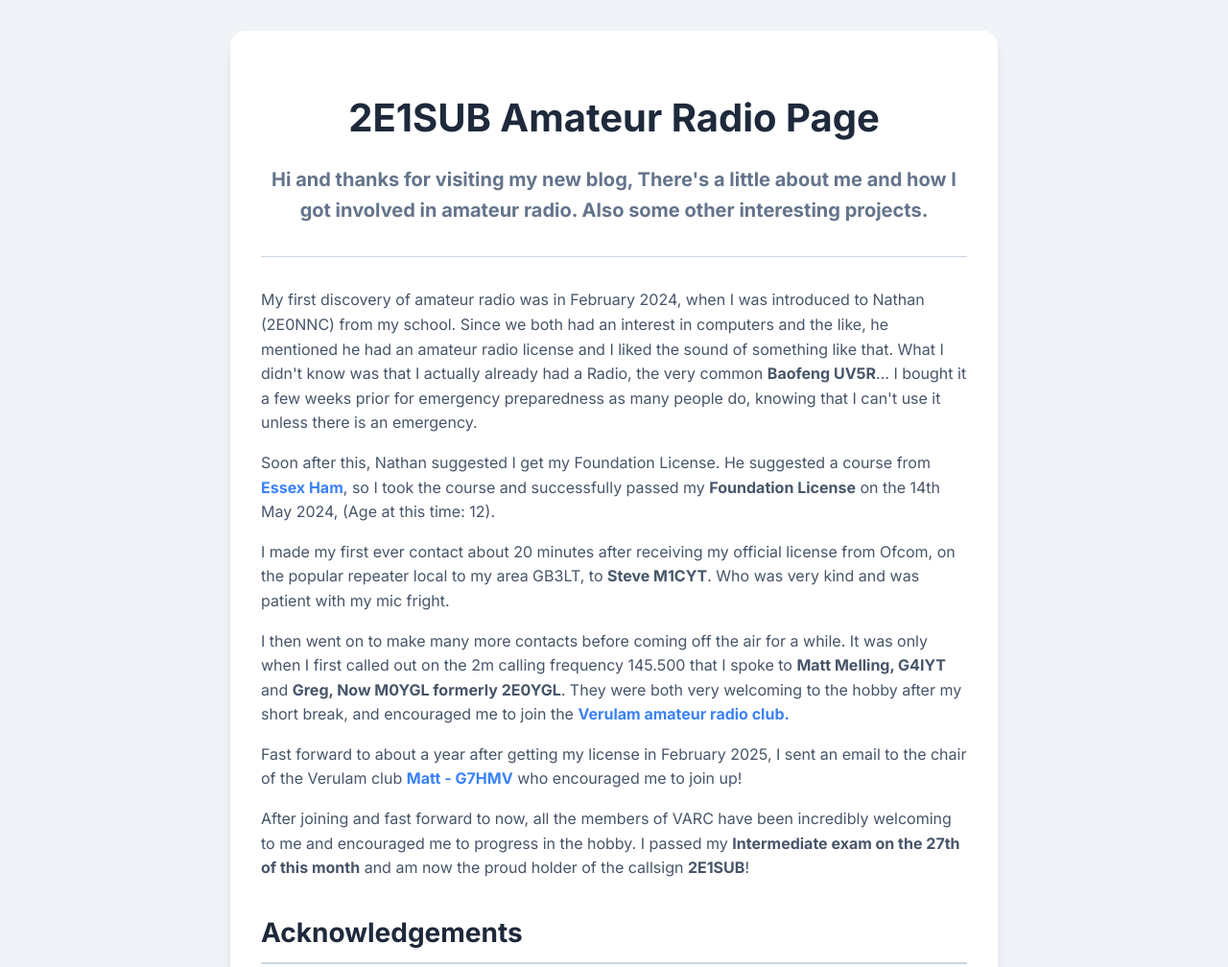
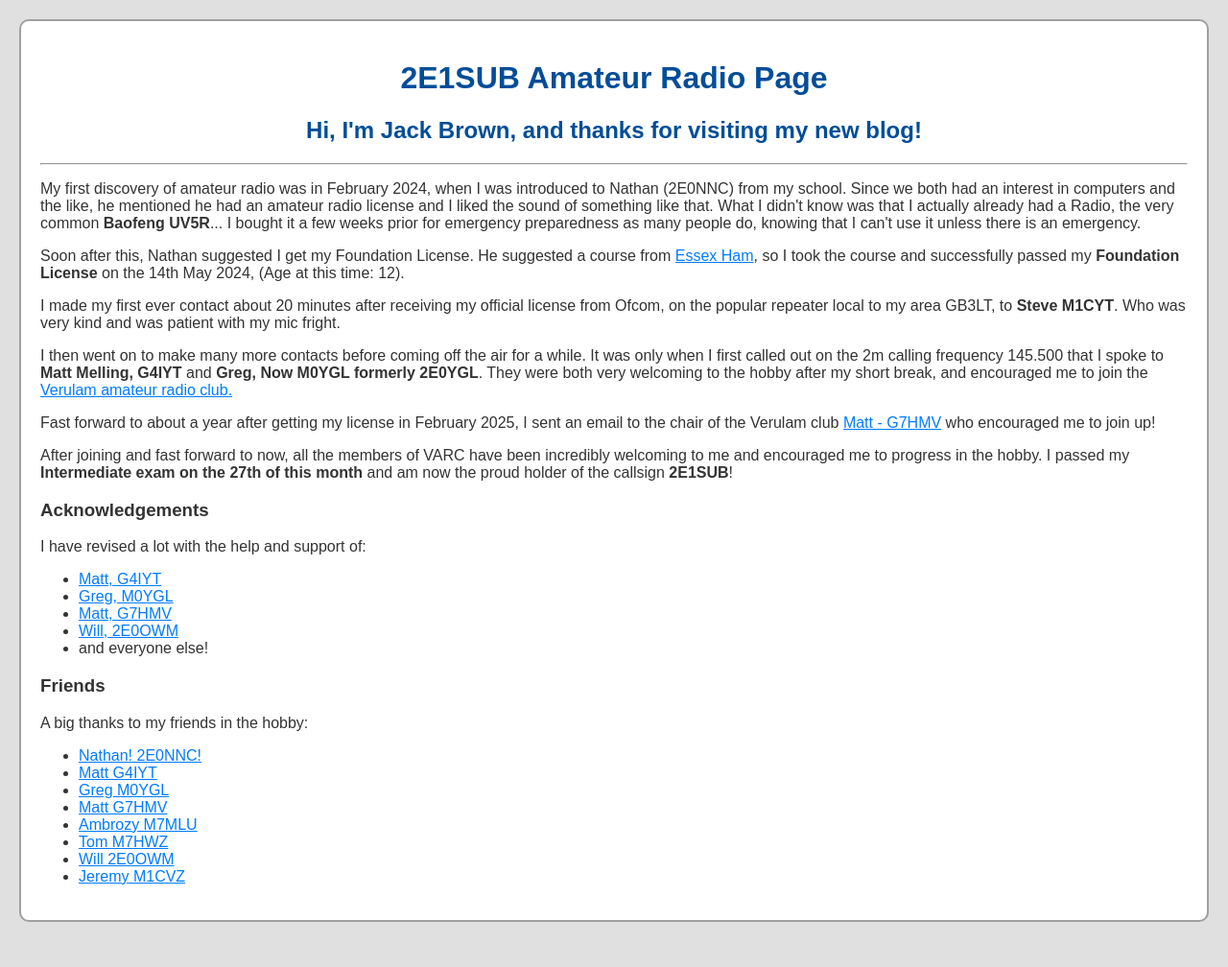
Before and after one commit to null65/2e1sub, a plain HTML site: page index.html in a window 1280 px wide. Shown: the top 1008 px of the page at 96% size. After the commit the page ends 981 px from the top, so only its background shows below. Drawn offline with Linux system fonts and the light colour scheme.

Commit message:
Update index.html

```diff
--- a/index.html
+++ b/index.html
@@ -3,91 +3,36 @@
 <head>
     <meta charset="UTF-8">
     <meta name="viewport" content="width=device-width, initial-scale=1.0">
-    <title>2E1SUB - Amateur Radio</title>
+    <title>2E1SUB - Jack Brown</title>
     <style>
-        @import url('https://fonts.googleapis.com/css2?family=Inter:wght@400;700&display=swap');
 body {
-            font-family: 'Inter', sans-serif;
-            background-color: #f0f4f8;
-            color: #334155;
-            line-height: 1.6;
-            margin: 0;
-            padding: 2rem;
-            display: flex;
-            flex-direction: column;
-            align-items: center;
+ font-family: sans-serif;
+background-color: #e0e0e0;
+color: #333333;
+margin: 20px;
 }
-        .container {
-            max-width: 800px;
-            width: 100%;
+.main-content {
 background-color: #ffffff;
-            border-radius: 1rem;
-            box-shadow: 0 10px 15px -3px rgba(0, 0, 0, 0.1), 0 4px 6px -2px rgba(0, 0, 0, 0.05);
-            padding: 2rem;
-            box-sizing: border-box;
+border: 2px solid #a0a0a0;
+padding: 20px;
+border-radius: 10px;
 }
-        .title {
-            text-align: center;
-            font-size: 2.5rem;
-            font-weight: 700;
-            color: #1e293b;
-            margin-bottom: 1rem;
-        }
-        .subtitle {
-            text-align: center;
-            font-size: 1.25rem;
-            color: #64748b;
-            margin-bottom: 2rem;
-        }
-        .section-title {
-            font-size: 1.75rem;
-            font-weight: 700;
-            color: #1e293b;
-            border-bottom: 2px solid #cbd5e1;
-            padding-bottom: 0.5rem;
-            margin-top: 2rem;
-            margin-bottom: 1rem;
-        }
-        p {
-            margin-bottom: 1rem;
-            color: #475569;
-        }
-        ul {
-            list-style-type: none;
-            padding: 0;
-            margin-bottom: 1rem;
-        }
-        li {
-            padding: 0.25rem 0;
+h1, h2 {
+            color: #004d99;
 }
 a {
-            color: #3b82f6;
-            text-decoration: none;
-            font-weight: 600;
-            transition: color 0.3s;
-        }
-        a:hover {
-            color: #2563eb;
-        }
-        hr {
-            border: 0;
-            height: 1px;
-            background-color: #cbd5e1;
-            margin: 2rem 0;
-        }
-        footer {
-            text-align: center;
-            margin-top: 2rem;
-            padding-top: 1rem;
-            border-top: 1px solid #e2e8f0;
-            color: #64748b;
+color: #007bff;
   }
     </style>
 </head>
 <body>
-    <div class="container">
-        <h1 class="title">2E1SUB Amateur Radio Page</h1>
-        <h2 class="subtitle">Hi and thanks for visiting my new blog, There's a little about me and how I got involved in amateur radio. Also some other interesting projects.</h2>
+    <div class="main-content">
+        <center>
+            <h1>2E1SUB Amateur Radio Page</h1>
+        </center>
+        <center>
+            <h2>Hi, I'm Jack Brown, and thanks for visiting my new blog!</h2>
+        </center>
 
         <hr>
 
@@ -98,7 +43,7 @@
         <p>Fast forward to about a year after getting my license in February 2025, I sent an email to the chair of the Verulam club <a href="https://www.qrz.com/db/G7HMV" target="_blank">Matt - G7HMV</a> who encouraged me to join up!</p>
         <p>After joining and fast forward to now, all the members of VARC have been incredibly welcoming to me and encouraged me to progress in the hobby. I passed my <b>Intermediate exam on the 27th of this month</b> and am now the proud holder of the callsign <b>2E1SUB</b>!</p>
 
-        <div class="section-title">Acknowledgements</div>
+        <h3>Acknowledgements</h3>
         <p>I have revised a lot with the help and support of:</p>
         <ul>
             <li><a href="https://g4iyt.uk" target="_blank">Matt, G4IYT</a></li>
@@ -108,7 +53,7 @@
             <li>and everyone else!</li>
         </ul>
 
-        <div class="section-title">Friends</div>
+        <h3>Friends</h3>
         <p>A big thanks to my friends in the hobby:</p>
         <ul>
             <li><a href="nafaneel.uk" target="_blank">Nathan! 2E0NNC!</a></li>
@@ -121,6 +66,5 @@
             <li><a href="https://qrz.com/db/m1cvz" target="_blank">Jeremy M1CVZ</a></li>
         </ul>
     </div>
-    <p>this page was made entirely by AI until i have time to code it properly!</p>
 </body>
 </html>
```
Lines whose indentation alone changed are shown as unchanged.
